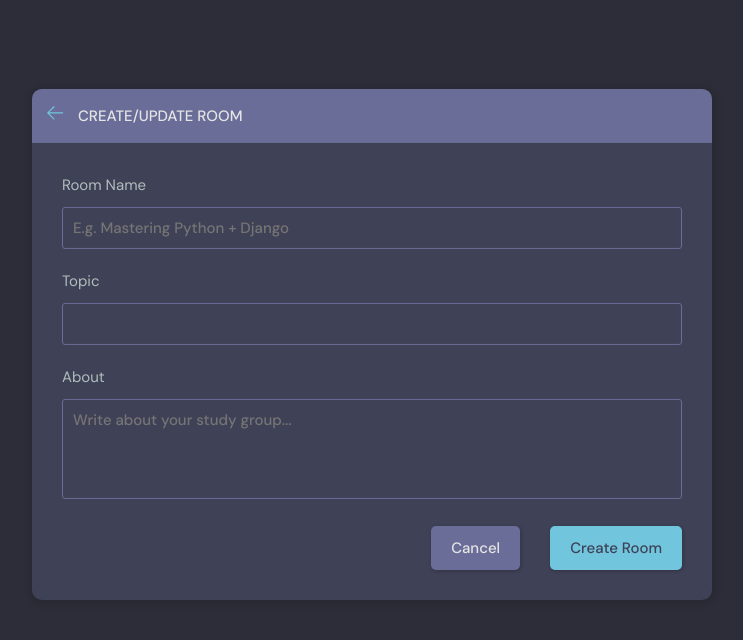
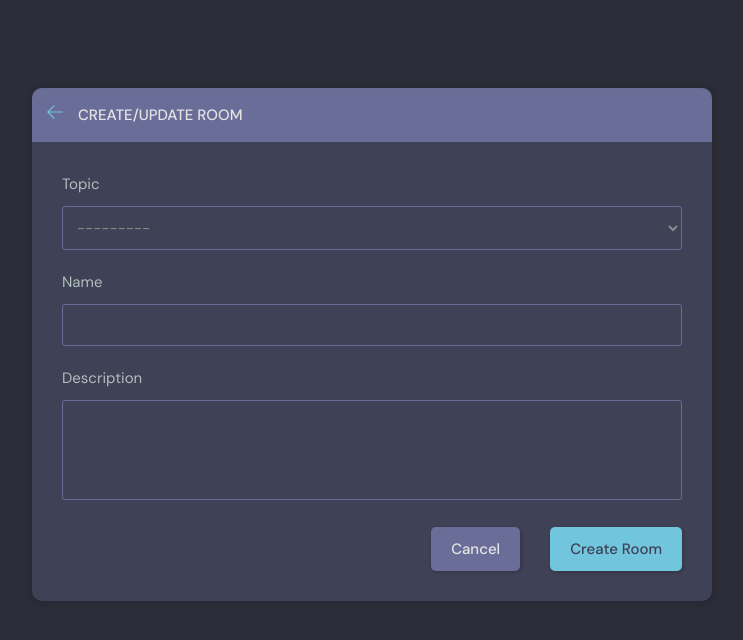
Before and after one commit to Savio49/DiscussionApp, a Django app: page /create-room/ in a window 1280 px wide. Shown: the part 76-716 px from the top of the page, without its empty margins (268-1011 px from the left). Run offline with Django 4.2, Linux system fonts and the light colour scheme; a user stored in the database is signed in; data comes from the database, SQL or seed files in the repository.

Commit message:
Create-room form installation part 2

```diff
--- a/base/templates/base/room_form.html
+++ b/base/templates/base/room_form.html
@@ -20,12 +20,14 @@
       <div class="layout__body">
         <form class="form" action="" method="post">
           {% csrf_token %}
+          {% for field in form %}
           <div class="form__group">
-            <label for="room_name">Room Name</label>
-            <input id="room_name" name="room_name" type="text" placeholder="E.g. Mastering Python + Django" />
+            <label for="room_name">{{field.label}}</label>
+            {{field}}
+            {% comment %} <input id="room_name" name="room_name" type="text" placeholder="E.g. Mastering Python + Django" /> {% endcomment %}
           </div>
-
-          <div class="form__group">
+          {% endfor %}
+          {% comment %} <div class="form__group">
             <label for="room_topic">Topic</label>
             <input required type="text" name="topic" id="room_topic" list="topic-list" />
             <datalist id="topic-list">
@@ -34,15 +36,15 @@
                 <option value="Python">Python</option>
                 <option value="Django">Django</option>
               </select>
-            </datalist>
+            </datalist> {% endcomment %}
 
-          </div>
+          {% comment %} </div> {% endcomment %}
 
 
-          <div class="form__group">
+          {% comment %} <div class="form__group">
             <label for="room_about">About</label>
             <textarea name="room_about" id="room_about" placeholder="Write about your study group..."></textarea>
-          </div>
+          </div> {% endcomment %}
           <div class="form__action">
             <a class="btn btn--dark" href="index.html">Cancel</a>
             <button class="btn btn--main" type="submit">Create Room</button>
```
